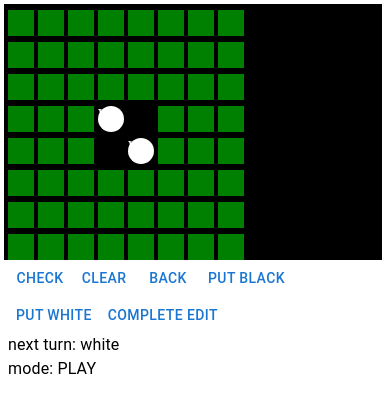
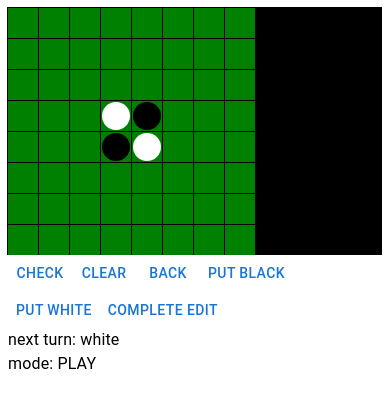
Before and after one commit to Riku-Hatano/othello, a React (Create React App) app: page / in a window 390 px wide. Shown: the top 412 px of the page. Built offline with nearby package versions, Linux system fonts and the light colour scheme.

Commit message:
Squares.tsx: handled responsive-design, theme.ts: changed value for breakpoints

```diff
--- a/src/App.css
+++ b/src/App.css
@@ -19,7 +19,7 @@
 }
 .inSquare {
   margin: auto;
-  margin-top: 2px;
+  /* margin-top: 2px; */
   width: 26px;
   height: 26px;
   background-color: green;
--- a/src/Board.tsx
+++ b/src/Board.tsx
@@ -1,5 +1,5 @@
 import React from "react"
-import Squares from "./Squares";
+import { Cell } from "./Squares";
 import "./App.css";
 import HandleChange from "./HandleChange";
 import { back } from "./Back"
@@ -57,7 +57,7 @@
     }
     squareMaker(props: number, props2: number, props3: any): any {
         return(
-            <Squares
+            <Cell
                 id={props}
                 id2={props2}
                 id3={props3}
@@ -73,21 +73,16 @@
             <React.Fragment>
                 <Grid
                     container
-                    spacing={.5}
-                    sx={{backgroundColor: "black"}}
+                    spacing={theme.spacing(1)}
                 >
                     {
                         bs.map((row, idx) => {
                             return (
-                                <Grid container item spacing={.5}>
-                                {/* <div className="squareParent"> */}
+                                <Grid container item sx={{backgroundColor: "black", columnGap: theme.spacing(1)}}>
                                     {
                                         row.map((col) => {
                                             return (
-                                                <Grid item>
-                                                {/* <div className="squareChild"> */}
-                                                    {this.squareMaker(idx, col, this.state.squares[idx][col])}
-                                                </Grid>
+                                                this.squareMaker(idx, col, this.state.squares[idx][col])
                                             )
                                         })
                                     }
--- a/src/Squares.tsx
+++ b/src/Squares.tsx
@@ -1,63 +1,126 @@
 import "./App.css";
 import { Grid } from "@mui/material";
 
+const cellSize = {
+    xs: "30px",
+    sm: "35px",
+    md: "50px",
+    lg: "60px",
+}
+const discSize = {
+    xs: "28px",
+    sm: "33px",
+    md: "48px",
+    lg: "58px",
+}
+const BaseCell = (props: any) => {
+    const { children, onClick, id, id2, info, info2, info3} = props;
+    return (
+        <Grid
+            item
+            sx={{
+                backgroundColor: "green",
+                display: "flex",
+                alignItems: "center",
+                justifyContent: "center",
+                width: {
+                    xs: cellSize.xs,
+                    sm: cellSize.sm,
+                    md: cellSize.md,
+                    lg: cellSize.lg
+                },
+                height: {
+                    xs: cellSize.xs,
+                    sm: cellSize.sm,
+                    md: cellSize.md,
+                    lg: cellSize.lg
+                },
+            }}
+            onClick={() => onClick(id, id2, info, info2, info3)}
+        >
+            { children }
+        </Grid>
+    )
+}
+const Disk = ({ color }: any) => {
+    return (
+        <Grid
+            sx={{
+                backgroundColor: color,
+                borderRadius: "50%",
+                width: {
+                    xs: discSize.xs,
+                    sm: discSize.sm,
+                    md: discSize.md,
+                    lg: discSize.lg,
+                },
+                height: {
+                    xs: discSize.xs,
+                    sm: discSize.sm,
+                    md: discSize.md,
+                    lg: discSize.lg,
+                },
+            }}
+        />
+    )
+}
+
+//前のコード
 export const Cell = (props: any) => {
    switch(props.id3) {
         case "W":
             return (
-                <Grid item sx={{backgroundColor: "white", borderRadius: "50%"}}>
-                    {props.info.squares[props.id][props.id2]}
-                </Grid>
+                <BaseCell {...props}>
+                    <Disk color="white" />
+                </BaseCell>
             )
         case "B":
             return (
-                <Grid item sx={{backgroundColor: "black", borderRadius: "50%"}}>
-                    {props.info.squares[props.id][props.id2]}
-                </Grid>
+                <BaseCell {...props}>
+                    <Disk color="black" />
+                </BaseCell>
             )
         default:
             return (
-                <Grid item sx={{backgroundColor: "black", borderRadius: "50%"}}>
-                    {props.info.squares[props.id][props.id2]}
-                </Grid>
+                <BaseCell {...props} />
             )
    }
 }
-const Squares = (props: any) => {
-    //最初にコマが置かれているマス
-    if (props.id3 === "W") {
-        return (
-            <div
-                className="square inSquare squareColorWhite"
-                id={String(props.id) + String(props.id2)}
-                onClick={() => props.onClick([props.id],[props.id2],props.info,props.info2,props.info3)}
-            >
-                {props.info.squares[props.id][props.id2]}
-            </div>
-        )
-    } else if (props.id3 === "B") {
-        return (
-            <div
-                className="square inSquare squareColorBlack"
-                id={String(props.id) + String(props.id2)}
-                onClick={() => props.onClick([props.id],[props.id2],props.info,props.info2,props.info3)}
-            >
-                {props.info.squares[props.id][props.id2]}
-            </div>
-        )
-    } else {
-        //コマが置かれていないマス
-        return(
-            <div
-                className="square inSquare"
-                id={String(props.id) + String(props.id2)}
-                onClick={() => props.onClick([props.id],[props.id2],props.info,props.info2,props.info3)}
-            >
-                {props.info.squares[props.id][props.id2]}
-            </div>
-        )
-    }
+// const Squares = (props: any) => {
+//     //最初にコマが置かれているマス
+//     if (props.id3 === "W") {
+//         return (
+//             <div
+//                 className="square inSquare squareColorWhite"
+//                 id={String(props.id) + String(props.id2)}
+//                 onClick={() => props.onClick([props.id],[props.id2],props.info,props.info2,props.info3)}
+//             >
+//                 {props.info.squares[props.id][props.id2]}
+//             </div>
+//         )
+//     } else if (props.id3 === "B") {
+//         return (
+//             <div
+//                 className="square inSquare squareColorBlack"
+//                 id={String(props.id) + String(props.id2)}
+//                 onClick={() => props.onClick([props.id],[props.id2],props.info,props.info2,props.info3)}
+//             >
+//                 {props.info.squares[props.id][props.id2]}
+//             </div>
+//         )
+//     } else {
+//         //コマが置かれていないマス
+//         return(
+//             <div
+//                 className="square inSquare"
+//                 id={String(props.id) + String(props.id2)}
+//                 onClick={() => props.onClick([props.id],[props.id2],props.info,props.info2,props.info3)}
+//             >
+//                 {props.info.squares[props.id][props.id2]}
+//             </div>
+//         )
+//     }
 
-}
+// }
 
-export default Squares;
+// export default Squares;
--- a/src/theme.ts
+++ b/src/theme.ts
@@ -8,10 +8,16 @@
     },
     breakpoints: {
         values: {
-            mobile: 0,
-            tablet: 800,
-            laptop: 1000,
-            desktop: 1200,
+            xs: 0,
+            sm: 500,
+            md: 800,
+            lg: 1000,
+            xl: 1200,
+            // mobile: 0,
+            // tablet: 800,
+            // laptop: 1000,
+            // desktop: 1200,
         }
-    }
+    },
+    spacing: [0, 1, 2, 4, 8],
 })
```
Lines whose indentation alone changed are shown as unchanged.
